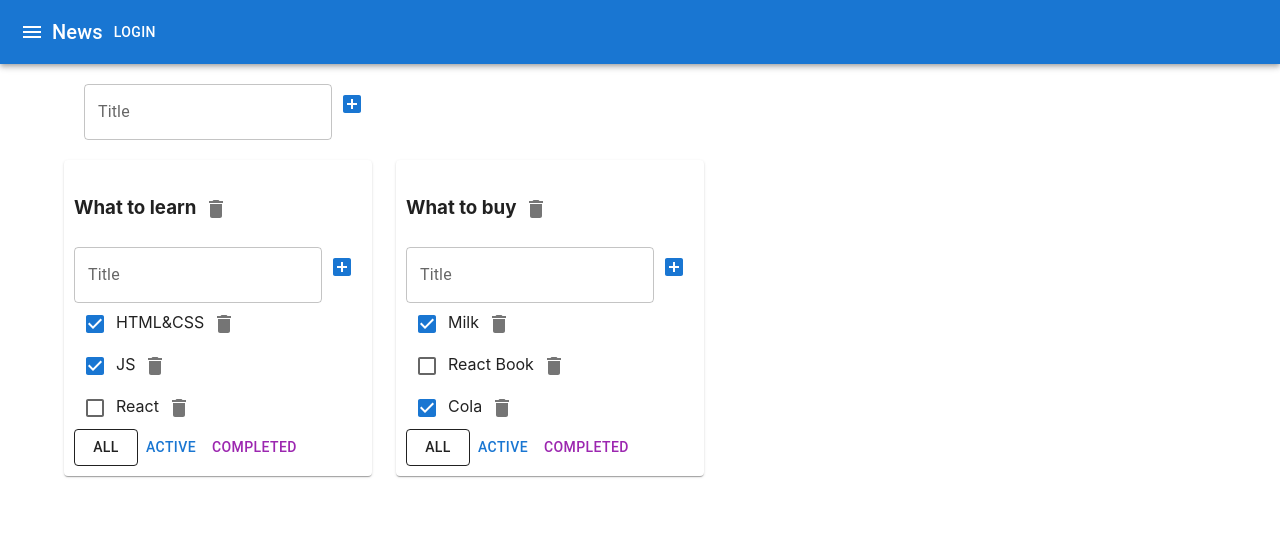
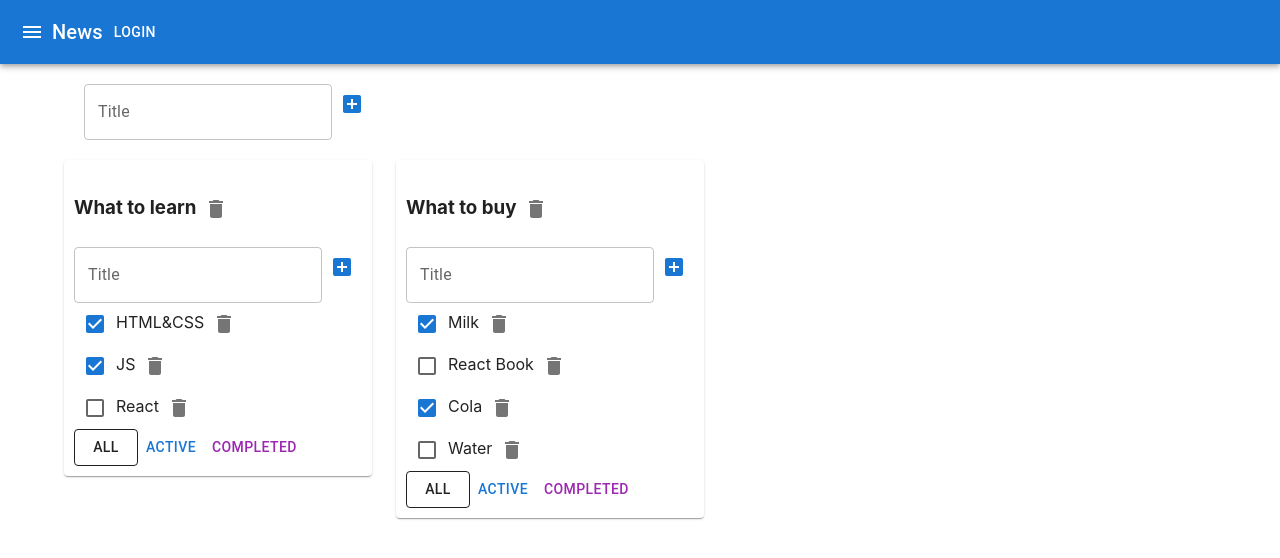
Before and after one commit to Kliapwnz/newTODOLIST, a React (Create React App) app: page / in a window 1280 px wide. Shown: the top 558 px of the page. Built offline with nearby package versions, Linux system fonts and the light colour scheme.

Commit message:
lesson 8

```diff
--- a/src/App.tsx
+++ b/src/App.tsx
@@ -38,7 +38,8 @@ function App() {
         [todolistId2]: [
             {id: v1(), title: "Milk", isDone: true},
             {id: v1(), title: "React Book", isDone: false},
-            {id: v1(), title: "Cola", isDone: true}
+            {id: v1(), title: "Cola", isDone: true},
+            {id: v1(), title: "Water", isDone: false}
         ]
     });
 
```
